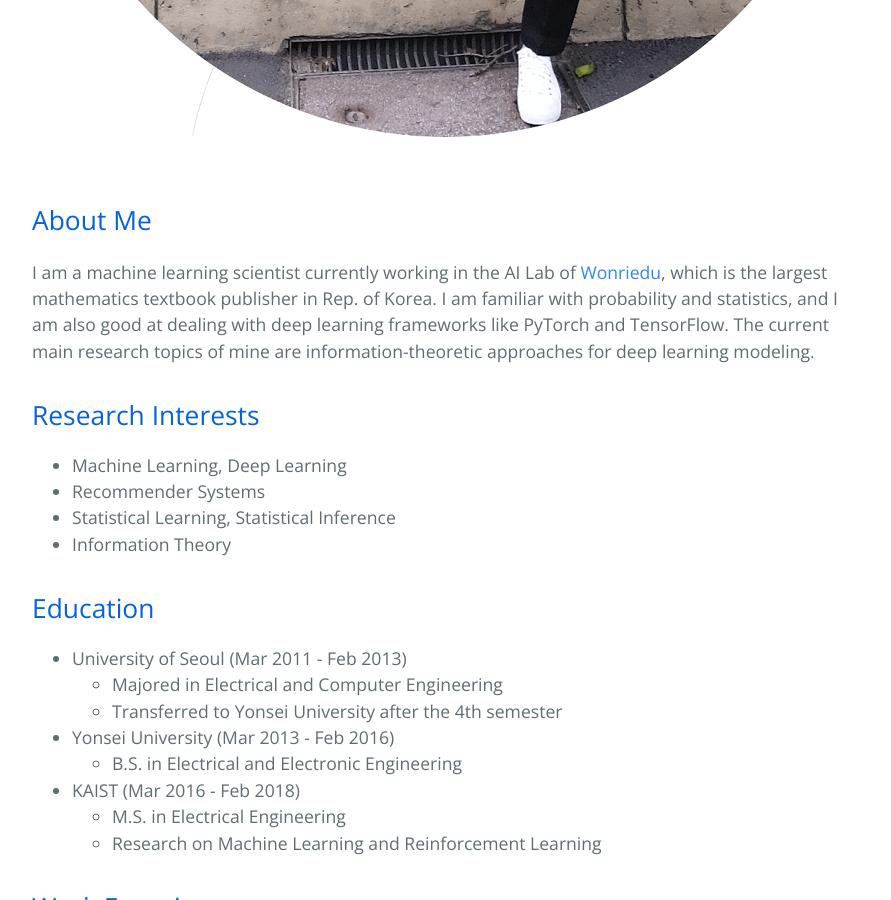
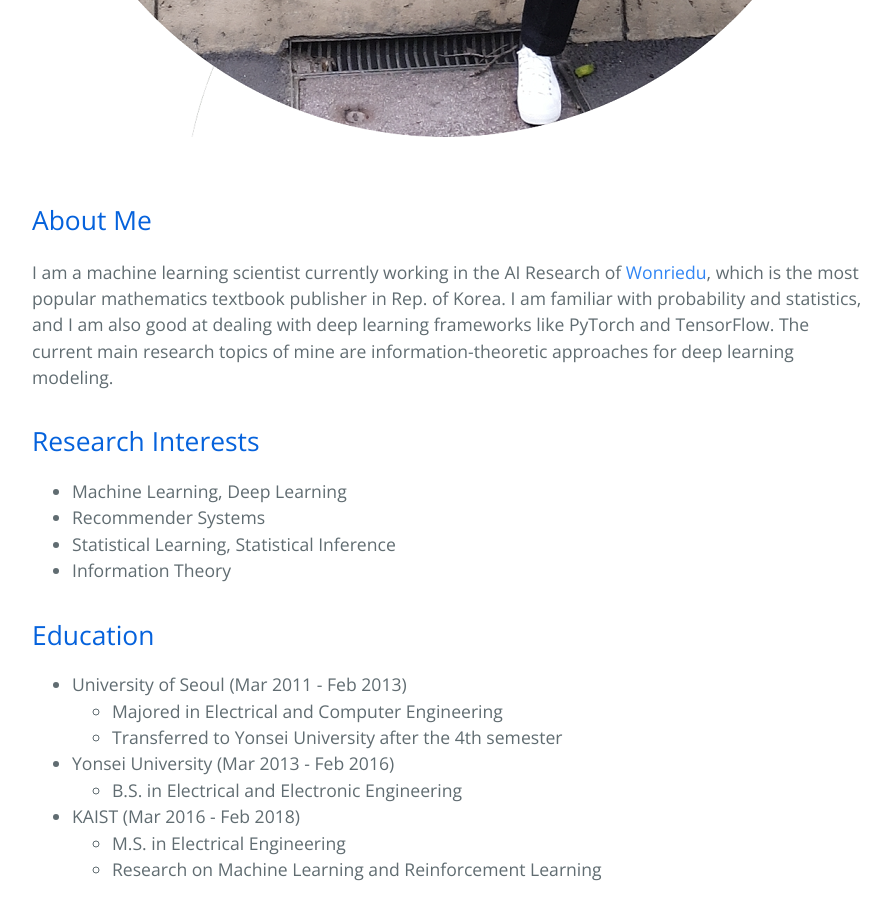
Before and after one commit to hcnoh/hcnoh.github.io, a Jekyll site: the page built from about.md, in a window 1280 px wide and 900 px high, scrolled down 1110 px. Shown: the whole window, without its empty margins (192-1083 px from the left). Built offline with Jekyll 4.4.1, drawn with Linux system fonts in a browser that asks for light colours.

Commit message:
modified about.md

```diff
--- a/about.md
+++ b/about.md
@@ -6,7 +6,7 @@ permalink: /about
 ---
 
 ## About Me
-I am a machine learning scientist currently working in the AI Lab of [Wonriedu](http://www.wonriedu.com/), which is the largest mathematics textbook publisher in Rep. of Korea. I am familiar with probability and statistics, and I am also good at dealing with deep learning frameworks like PyTorch and TensorFlow. The current main research topics of mine are information-theoretic approaches for deep learning modeling.
+I am a machine learning scientist currently working in the AI Research of [Wonriedu](http://www.wonriedu.com/), which is the most popular mathematics textbook publisher in Rep. of Korea. I am familiar with probability and statistics, and I am also good at dealing with deep learning frameworks like PyTorch and TensorFlow. The current main research topics of mine are information-theoretic approaches for deep learning modeling.
 
 ## Research Interests
 - Machine Learning, Deep Learning
```
